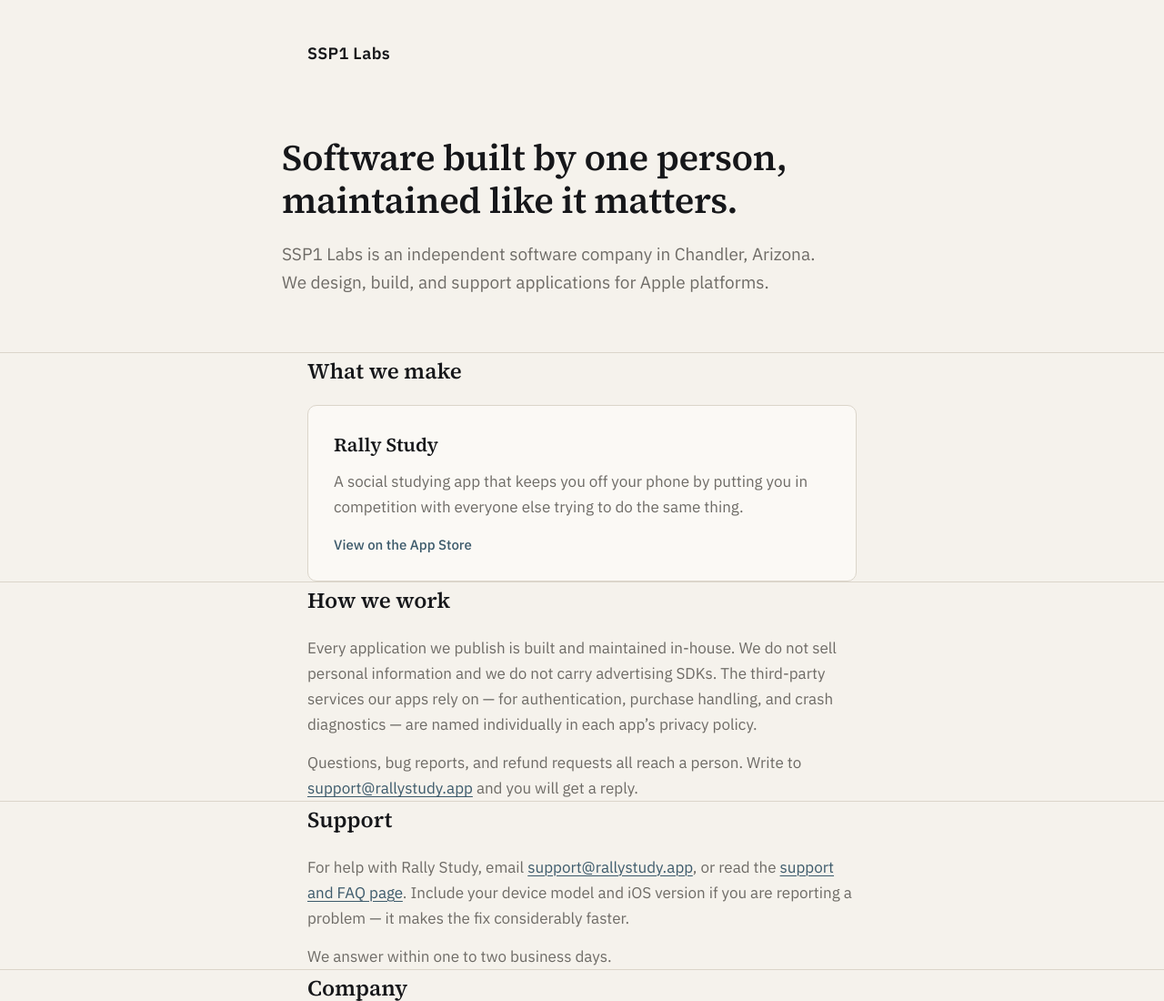
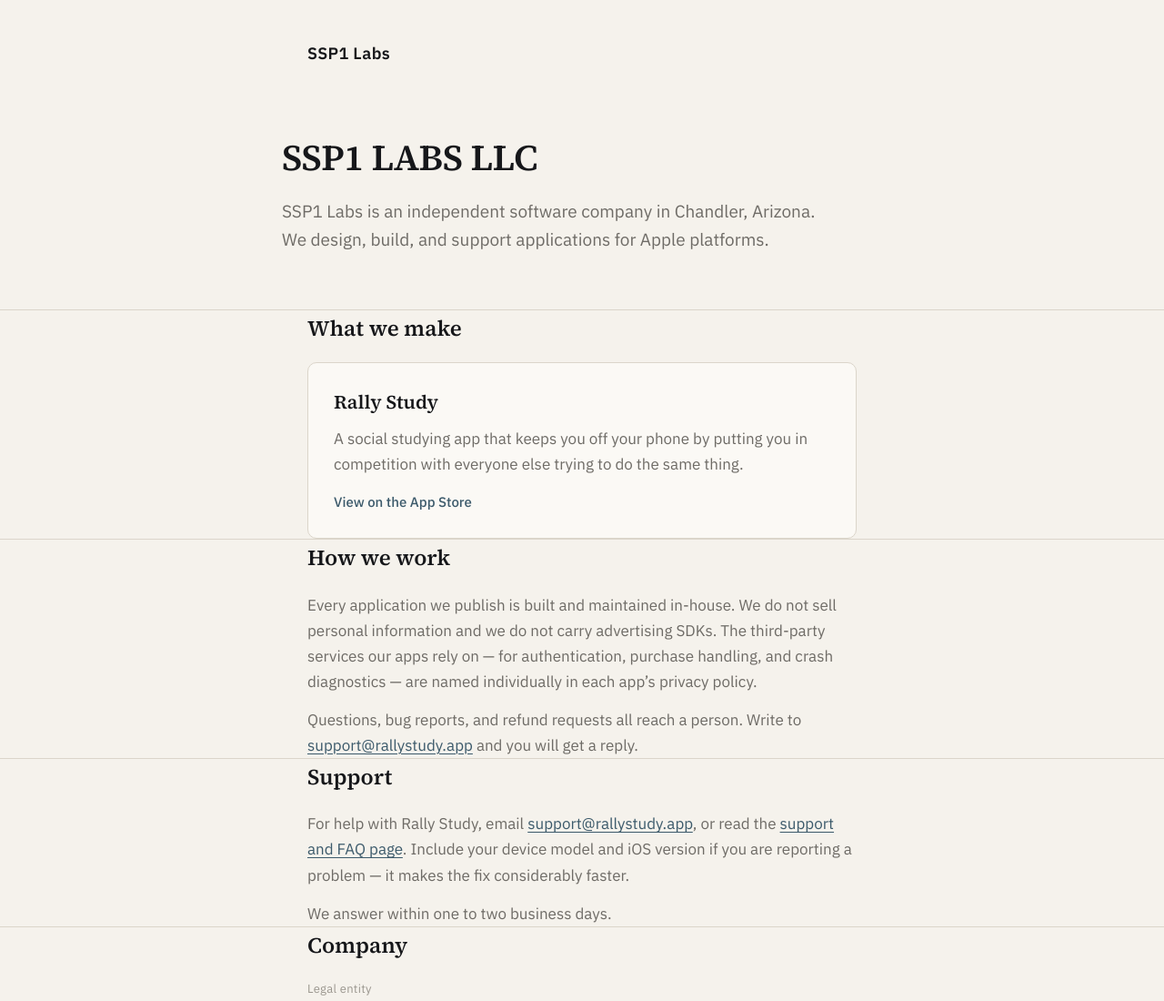
Before and after one commit to shraypatell/ssp1labs-site, a plain HTML site: page index.html in a window 1280 px wide. Shown: the top 1100 px of the page at 91% size. Drawn offline with Linux system fonts and the light colour scheme.

Commit message:
Update and rename ssp1labs-index.html to index.html

```diff
--- a/ssp1labs-index.html
+++ b/index.html
@@ -75,7 +75,7 @@
 </header>
 
 <div class="hero wrap">
-  <h1>Software built by one person, maintained like it matters.</h1>
+  <h1>SSP1 LABS LLC</h1>
   <p>SSP1 Labs is an independent software company in Chandler, Arizona. We design, build, and support applications for Apple platforms.</p>
 </div>
 
```
